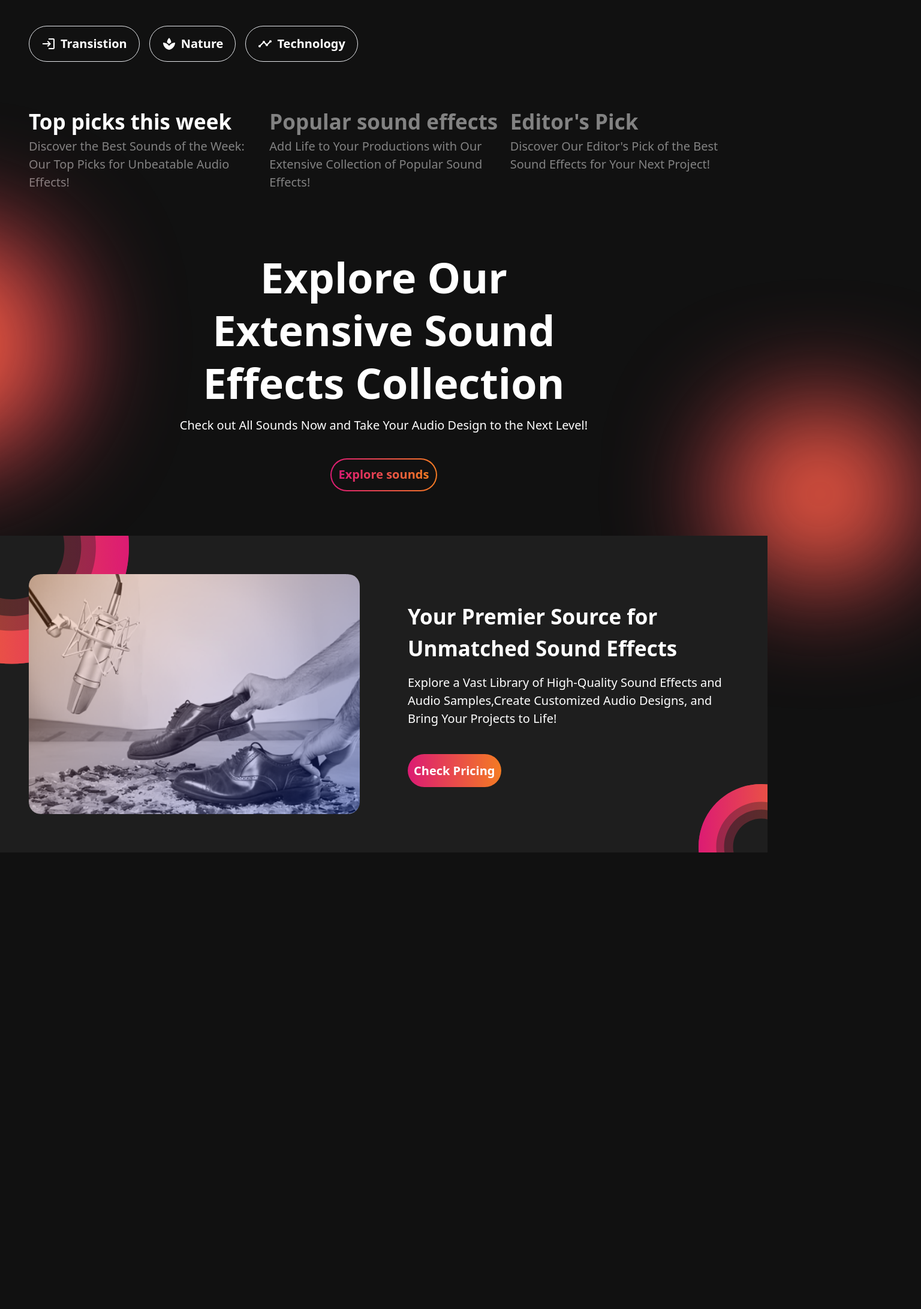
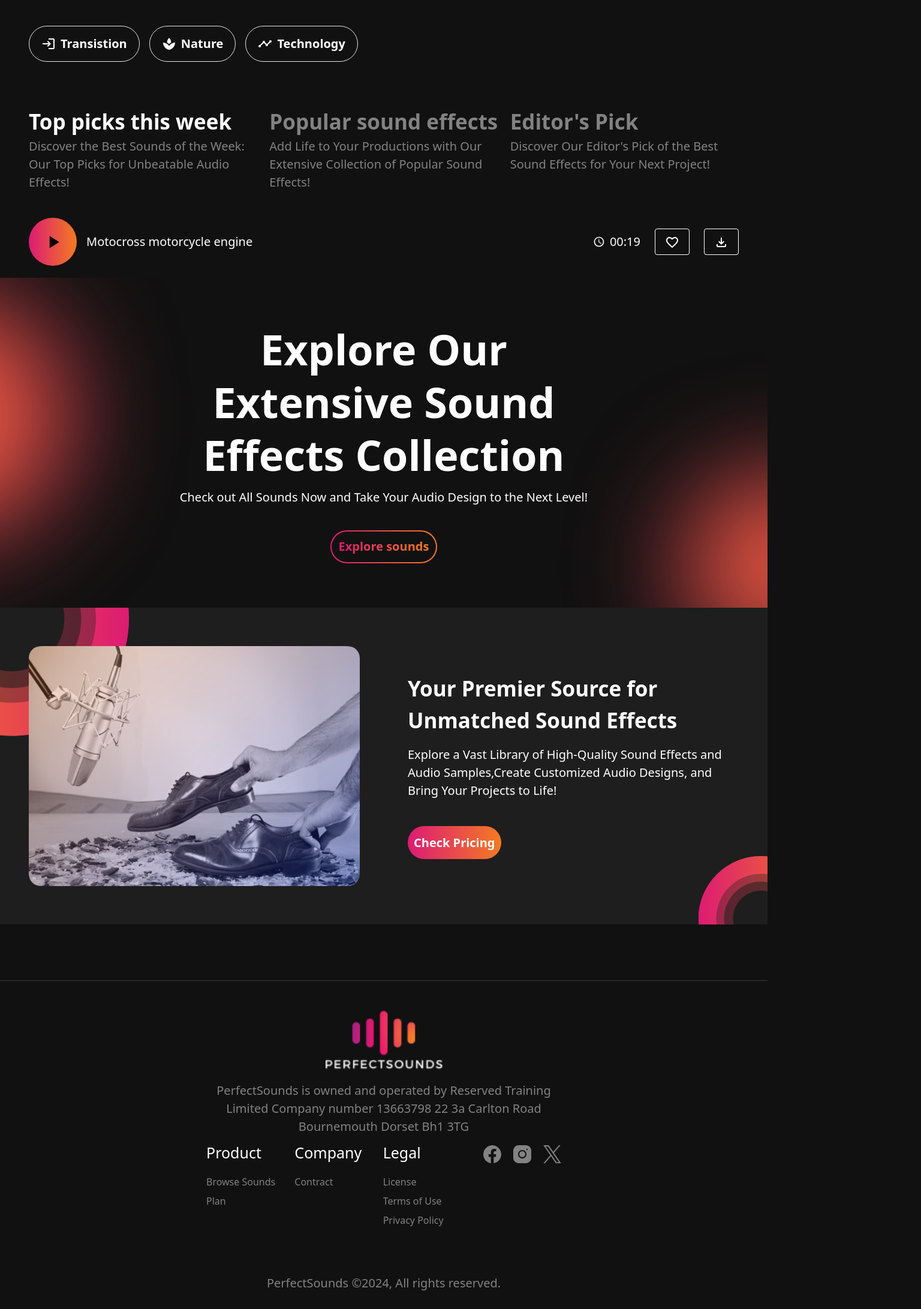
Before and after one commit to Miltonbhowmick/perfect-sounds-next, a Next.js app: page / in a window 1280 px wide. Shown: the part 908-3090 px from the top of the page at 60% size, 1536 px wide, since content can reach past the window. Before the commit the page ends 2329 px from the top, so only its background shows below. Built offline with nearby package versions, Linux system fonts and the light colour scheme.

Commit message:
feat: added music list wrapper

```diff
--- a/src/app/(landing)/page.js
+++ b/src/app/(landing)/page.js
@@ -4,6 +4,9 @@ import BadgeCross from "@/components/badges/cross";
 import HeadlineSection from "@/components/headline/section";
 import Chip from "@/components/chip";
 import LeftImageRightContent from "@/components/leftImageRightContent";
+import BottomFooter from "@/components/footer/bottom";
+import CopyWrite from "@/components/footer/copywrite";
+import Check from "@/components/music/check";
 
 import LoginIcon from "@mui/icons-material/Login";
 import SpaIcon from "@mui/icons-material/Spa";
@@ -94,9 +97,12 @@ export default function Home() {
           </div>
         </div>
       </div>
-      <div className="relative">
+      <div className="container py-5">
+        <Check></Check>
+      </div>
+      <div className="relative overflow-hidden">
         <div className="bg-[radial-gradient(circle_at_center,_var(--tw-gradient-stops))] from-gradientRight to-gradientLeft blur-[45px] md:blur-[90px] rounded-full w-[130px] h-[120px] md:w-[336px] md:h-[200px] lg:w-[436px] lg:h-[405px] absolute top-[5%] -left-[15%] lg:-left-[25%]"></div>
-        <div className="bg-[radial-gradient(circle_at_center,_var(--tw-gradient-stops))] from-gradientRight to-gradientLeft blur-[45px] md:blur-[90px] rounded-full w-[111px] h-[111px] md:w-[236px] md:h-[170px] lg:w-[336px] lg:h-[305px] absolute -bottom-[15%]  -right-[8%] lg:-right-[20%]"></div>
+        <div className="bg-[radial-gradient(circle_at_center,_var(--tw-gradient-stops))] from-gradientRight to-gradientLeft blur-[45px] md:blur-[90px] rounded-full w-[111px] h-[111px] md:w-[236px] md:h-[170px] lg:w-[336px] lg:h-[305px] absolute -bottom-[15%]  -right-[8%] lg:-right-[15%]"></div>
         <div className="container">
           <HeroBannerHorizontal
             className="h-[245px] sm:h-[345px] md:h-[500px] lg:h-[550px]"
@@ -245,6 +251,10 @@ export default function Home() {
           </svg>
         </div>
       </div>
+      <div className="border-t border-tertiaryBg mt-[93px]">
+        <BottomFooter></BottomFooter>
+        <CopyWrite></CopyWrite>
+      </div>
     </main>
   );
 }
--- a/src/components/footer/bottom.js
+++ b/src/components/footer/bottom.js
@@ -79,14 +79,14 @@ const FooterBottom = () => {
                   viewBox="0 0 30 30"
                   fill="none"
                 >
-                  <g clip-path="url(#clip0_28_1182)">
+                  <g clipPath="url(#clip0_28_1182)">
                     <path
                       d="M15 10C13.6739 10 12.4021 10.5268 11.4645 11.4645C10.5268 12.4021 10 13.6739 10 15C10 16.3261 10.5268 17.5979 11.4645 18.5355C12.4021 19.4732 13.6739 20 15 20C16.3261 20 17.5979 19.4732 18.5355 18.5355C19.4732 17.5979 20 16.3261 20 15C20 13.6739 19.4732 12.4021 18.5355 11.4645C17.5979 10.5268 16.3261 10 15 10Z"
                       fill="#828282"
                     />
                     <path
-                      fill-rule="evenodd"
-                      clip-rule="evenodd"
+                      fillRule="evenodd"
+                      clipRule="evenodd"
                       d="M9 0C6.61305 0 4.32387 0.948212 2.63604 2.63604C0.948212 4.32387 0 6.61305 0 9L0 21C0 23.3869 0.948212 25.6761 2.63604 27.364C4.32387 29.0518 6.61305 30 9 30H21C23.3869 30 25.6761 29.0518 27.364 27.364C29.0518 25.6761 30 23.3869 30 21V9C30 6.61305 29.0518 4.32387 27.364 2.63604C25.6761 0.948212 23.3869 0 21 0L9 0ZM8 15C8 13.1435 8.7375 11.363 10.0503 10.0503C11.363 8.7375 13.1435 8 15 8C16.8565 8 18.637 8.7375 19.9497 10.0503C21.2625 11.363 22 13.1435 22 15C22 16.8565 21.2625 18.637 19.9497 19.9497C18.637 21.2625 16.8565 22 15 22C13.1435 22 11.363 21.2625 10.0503 19.9497C8.7375 18.637 8 16.8565 8 15ZM22 8H24V6H22V8Z"
                       fill="#828282"
                     />
@@ -106,7 +106,7 @@ const FooterBottom = () => {
                   viewBox="0 0 30 30"
                   fill="none"
                 >
-                  <g clip-path="url(#clip0_28_1183)">
+                  <g clipPath="url(#clip0_28_1183)">
                     <path
                       d="M17.7928 12.7031L28.7208 0H26.1309L16.6425 11.0297L9.06376 0H0.32251L11.783 16.6791L0.32251 30H2.91235L12.9328 18.3523L20.9363 30H29.6775L17.7921 12.7031H17.7928ZM14.2458 16.8258L13.0845 15.165L3.8454 1.94953H7.82321L15.2789 12.615L16.44 14.2758L26.1321 28.1391H22.1548L14.2458 16.8265V16.8258Z"
                       fill="#828282"
```
